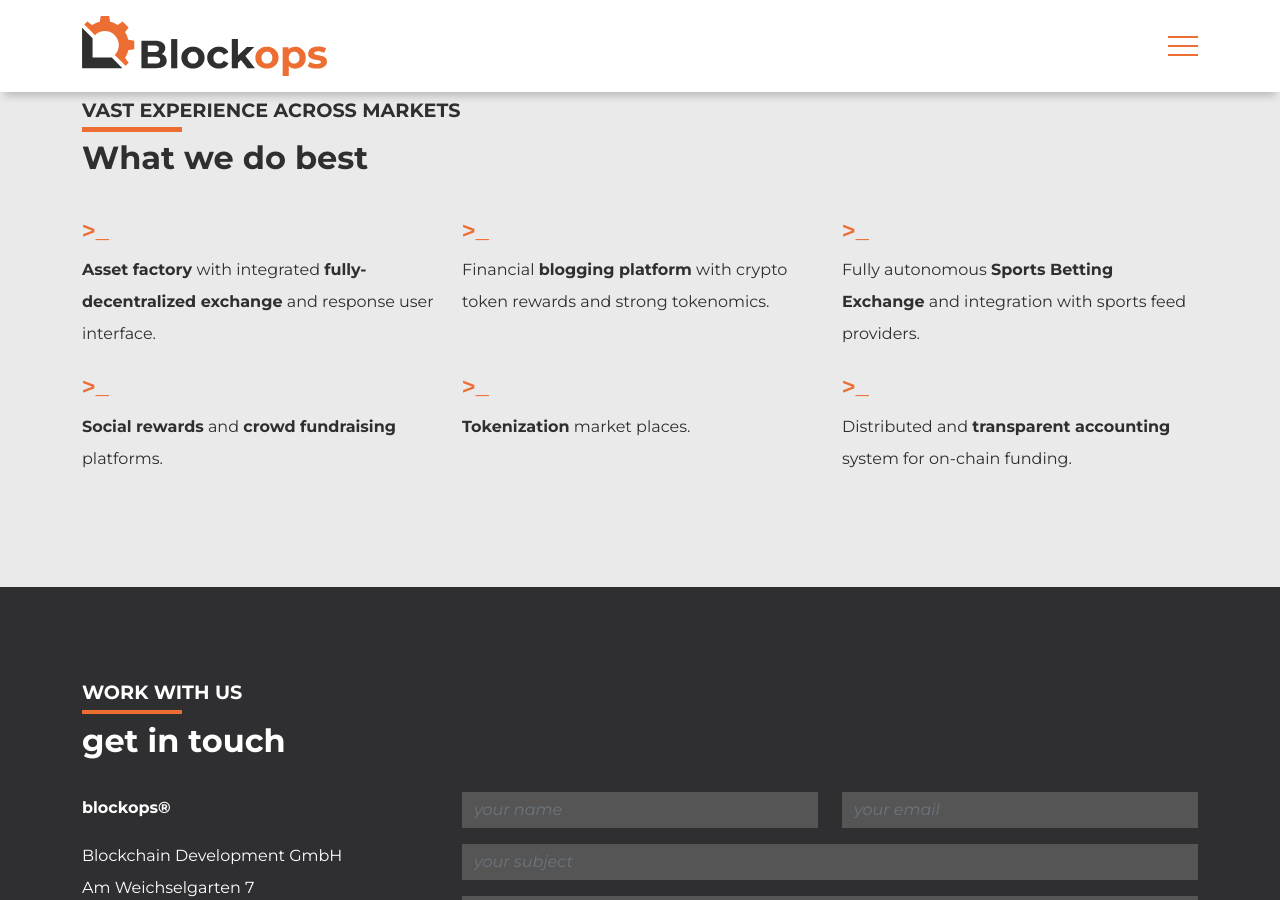
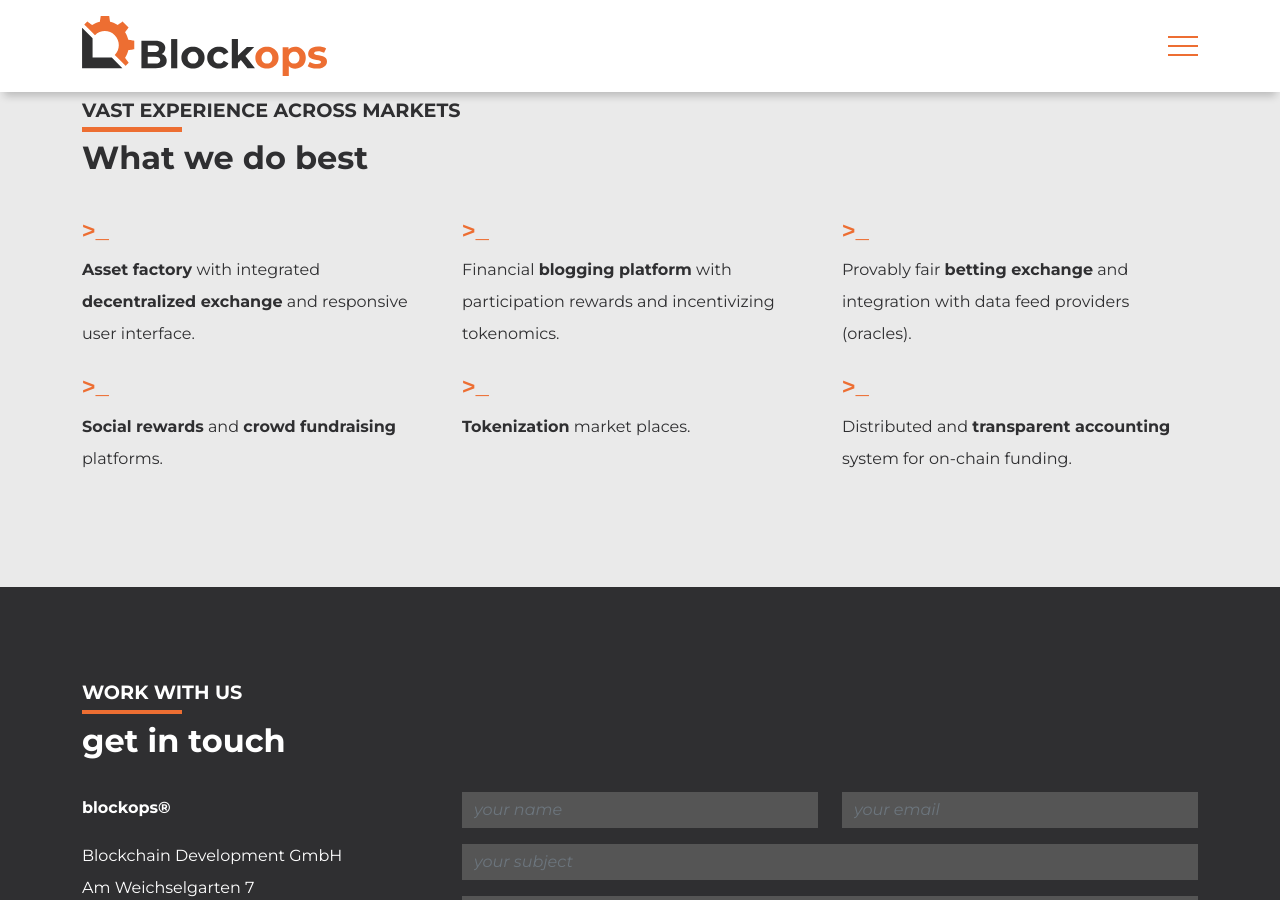
Before and after one commit to blockops-de/blockops-de.github.io, a Jekyll site: the page built from index.html, in a window 1280 px wide and 900 px high, scrolled down 2725 px. Built offline with Jekyll 4.4.1, drawn with Linux system fonts in a browser that asks for light colours.

Commit message:
Update ourbest.html

```diff
--- a/_includes/ourbest.html
+++ b/_includes/ourbest.html
@@ -10,13 +10,13 @@
     </div>
     <div class="row">
       <div class="col-12 col-md-4 list-number">
-       <p><strong>Asset factory</strong> with integrated <strong>fully-decentralized exchange</strong> and response user interface.</p>
+       <p><strong>Asset factory</strong> with integrated <strong>decentralized exchange</strong> and responsive user interface.</p>
       </div>
       <div class="col-12 col-md-4 list-number">
-       <p>Financial <strong>blogging platform</strong> with crypto token rewards and strong tokenomics.</p>
+       <p>Financial <strong>blogging platform</strong> with participation rewards and incentivizing tokenomics.</p>
       </div>
       <div class="col-12 col-md-4 list-number">
-       <p>Fully autonomous <strong>Sports Betting Exchange</strong> and integration with sports feed providers.</p>
+       <p>Provably fair <strong>betting exchange</strong> and integration with data feed providers (oracles).</p>
       </div>
       <div class="col-12 col-md-4 list-number">
        <p><strong>Social rewards</strong> and <strong>crowd fundraising</strong> platforms.</p>
```
